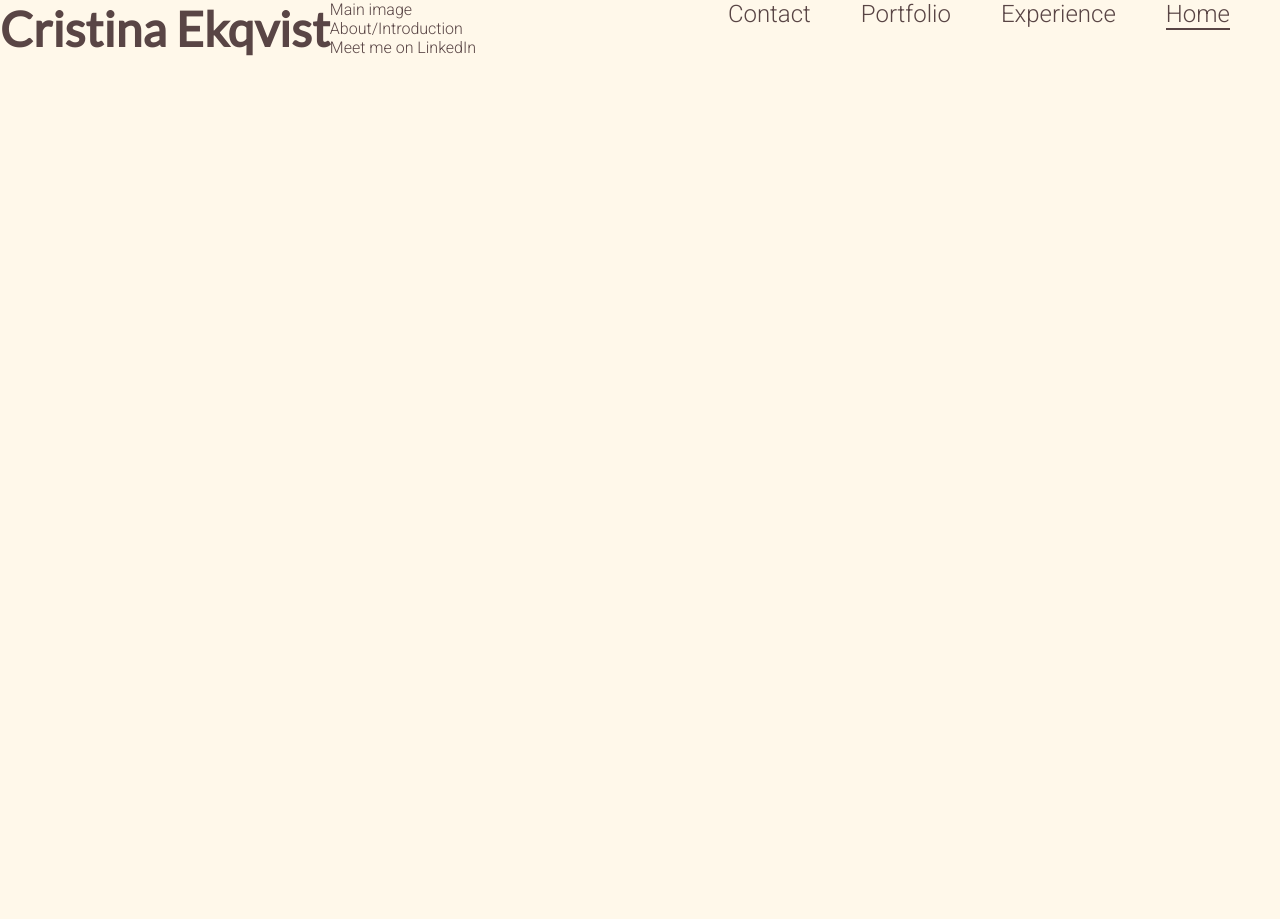
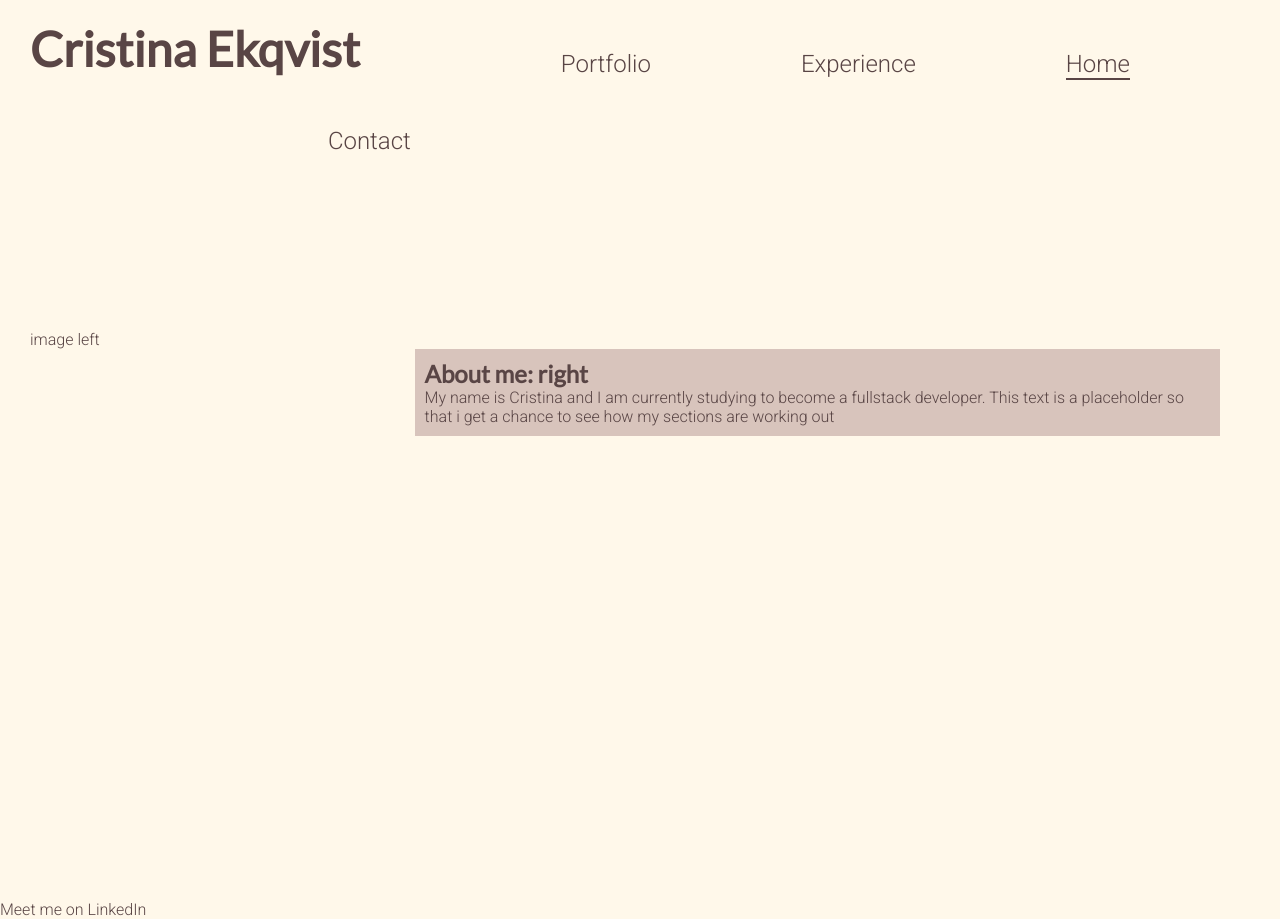
Before and after one commit to BubiniB/cristina-ekqvist-project, a plain HTML site: page index.html in a window 1280 px wide. Before the commit the page ends 800 px from the top, so only its background shows below. Drawn offline with Linux system fonts and the light colour scheme.

Commit message:
Work on 'about' structure and style 'about' section. Clean up header structure and style.

```diff
--- a/assets/css/stylesheet.css
+++ b/assets/css/stylesheet.css
@@ -20,9 +20,17 @@ h1 {
     color: #594545;
 }
 
+header {
+    display: block;
+    height: 300px;
+    width: 100%;
+}
+
 #logo {
     font-size: 300%;
     float: left;
+    margin-left: 30px;
+    margin-top: 20px;
     color: #594545;
 }
 
@@ -33,7 +41,8 @@ h1 {
 #navigation li {
     list-style-type: none;
     float: right;
-    margin-right: 50px;
+    margin-right: 150px;
+    margin-top: 50px;
 }
 
 #navigation a {
@@ -49,3 +58,25 @@ h1 {
 .active {
     border-bottom: 2px solid #594545;
 }
+
+#about {
+    height: 600px;
+    padding-top: 30px;
+    margin-left: 30px;
+    margin-right: 60px;
+    box-sizing: border-box;
+}
+
+#content-left {
+    width: 33%;
+    height: auto;
+    float: left;
+}
+
+#content-right {
+    width: 66%;
+    height: auto;
+    float: right;
+    background-color: rgba(158, 118, 118, .4);
+    padding: 10px;
+}
--- a/index.html
+++ b/index.html
@@ -32,11 +32,16 @@
             </ul>
         </nav>
     </header>
-    <section>
-        Main image
-    </section>
-    <section>
-        About/Introduction
+    <section id="about">
+        <div id="content-left">
+            image left
+        </div>
+        <div id="content-right">
+            <h1>
+                About me: right
+            </h1>
+            <p>My name is Cristina and I am currently studying to become a fullstack developer. This text is a placeholder so that i get a chance to see how my sections are working out</p>
+        </div>
     </section>
     <footer>
         Meet me on LinkedIn
```
Also changed, not shown: contact.html (+3 -3 lines), experience.html (+3 -3 lines), portfolio.html (+3 -3 lines).
